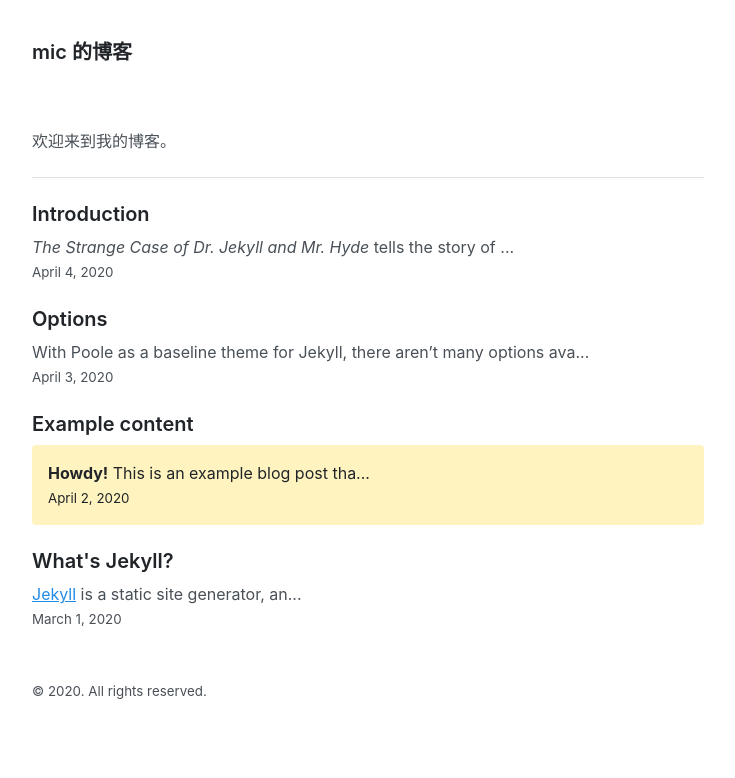
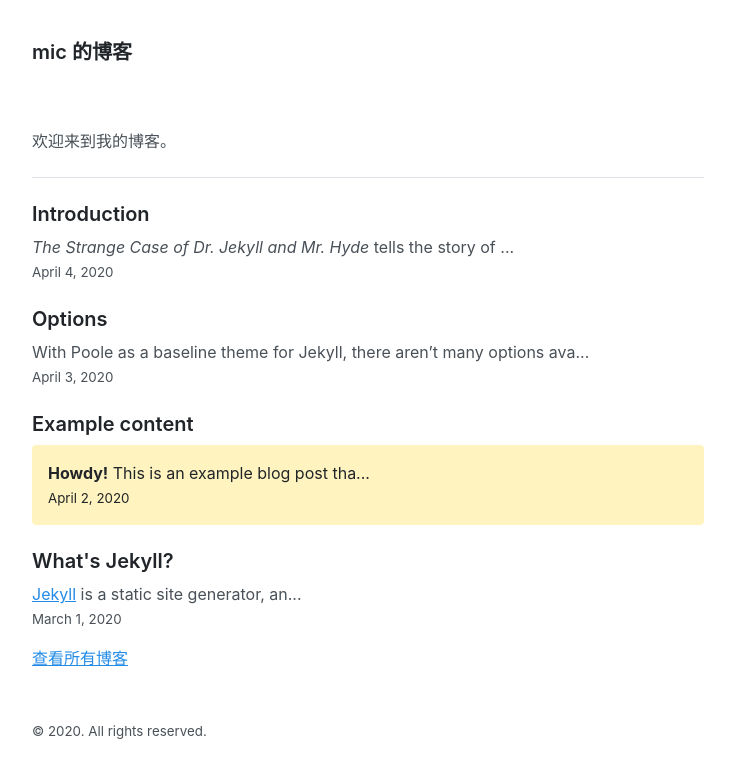
Before and after one commit to mic0x1/mic0x1.github.io, a Jekyll site: the page built from index.html, in a window 1280 px wide. Shown: the top 778 px of the page, without its empty margins (272-1007 px from the left). Built offline with Jekyll 4.4.1, drawn with Linux system fonts in a browser that asks for light colours; the list of posts is cut into pages by our own code.

Commit message:
Update index.html

```diff
--- a/index.html
+++ b/index.html
@@ -19,3 +19,4 @@ title: Home
     </li>
   {% endfor %}
 </ul>
+<a href="/archive" style="text-align: center">查看所有博客</a>
```
